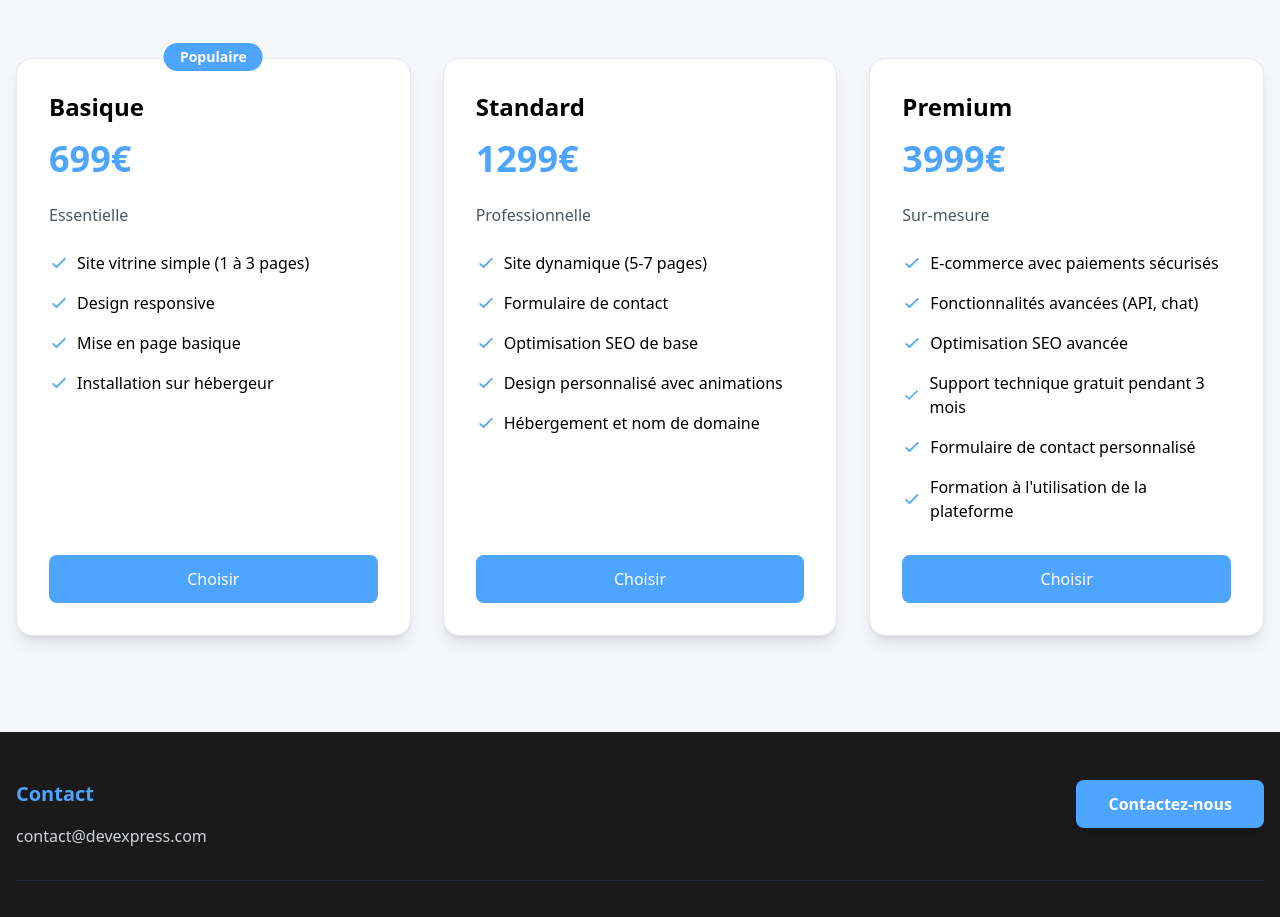
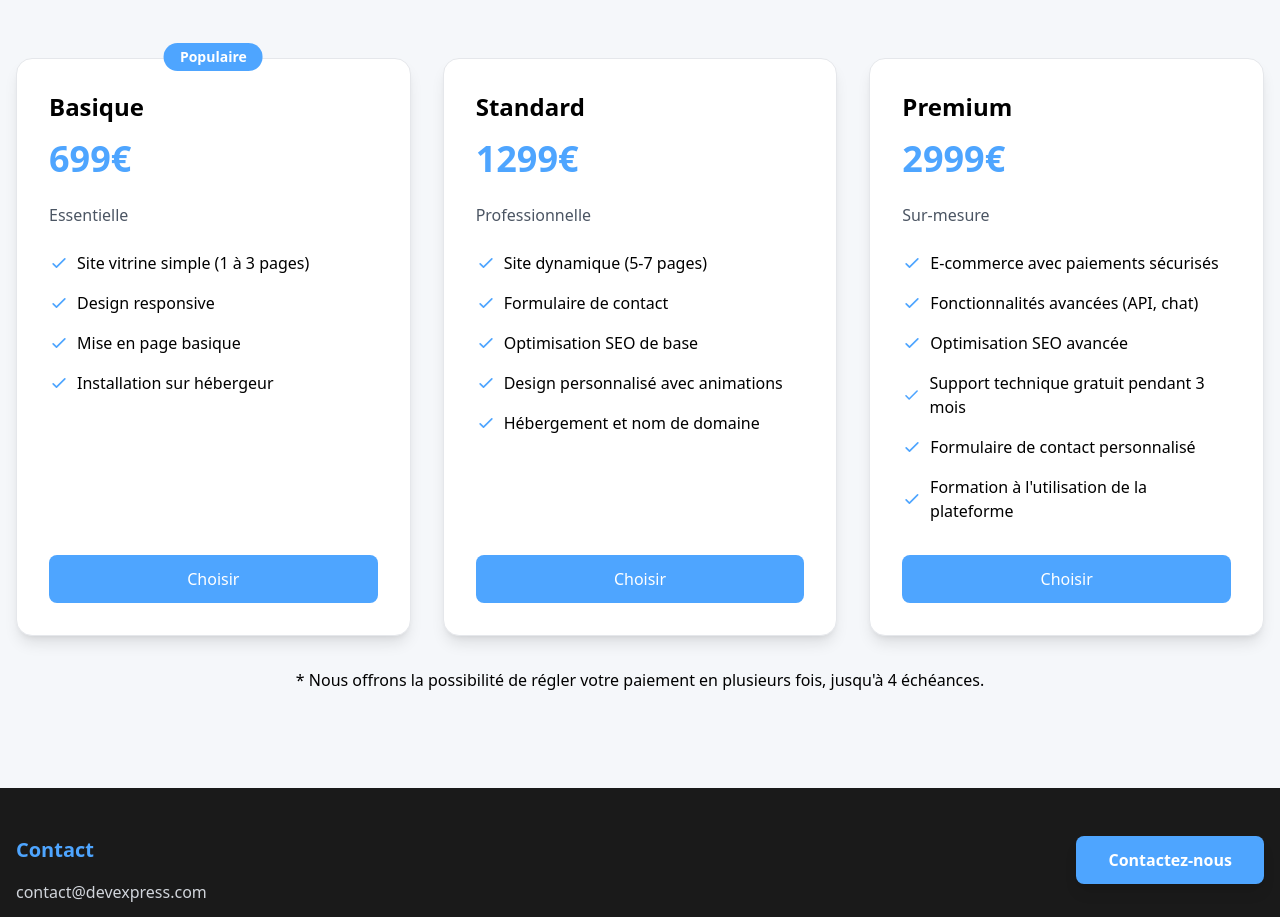
Before and after one commit to LouisBlankaert/devExpress, a Next.js app: page / in a window 1280 px wide. Shown: the part 1940-2857 px from the top of the page. Built offline with nearby package versions, Linux system fonts and the light colour scheme.

Commit message:
ajouter un paraph dans les cards

```diff
--- a/src/app/composants/Cards.jsx
+++ b/src/app/composants/Cards.jsx
@@ -158,7 +158,7 @@ export default function Cards() {
           >
             <div className="flex-grow">
               <h3 className="text-2xl font-bold mb-4">Premium</h3>
-              <div className="text-4xl font-bold text-[#4ea5ff] mb-6">3999€</div>
+              <div className="text-4xl font-bold text-[#4ea5ff] mb-6">2999€</div>
               <p className="text-gray-600 mb-6">Sur-mesure</p>
               <ul className="space-y-4 mb-8">
                 <li className="flex items-center">
@@ -210,6 +210,9 @@ export default function Cards() {
             </Link>
           </motion.div>
         </div>
+        <div className="text-center pt-8">
+          <p>* Nous offrons la possibilité de régler votre paiement en plusieurs fois, jusqu'à 4 échéances.</p>
+        </div>
       </div>
     </div>
   )
```
